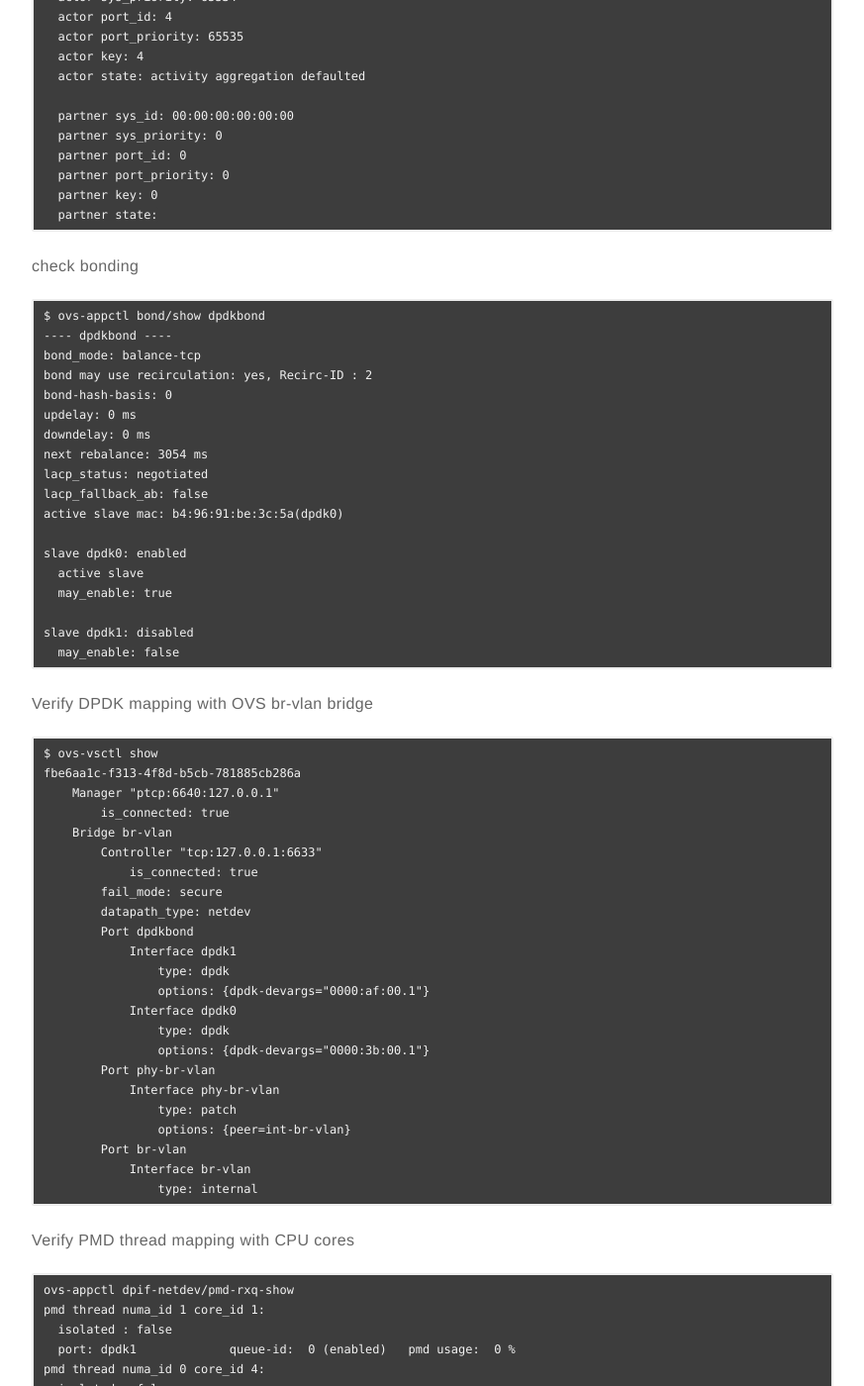
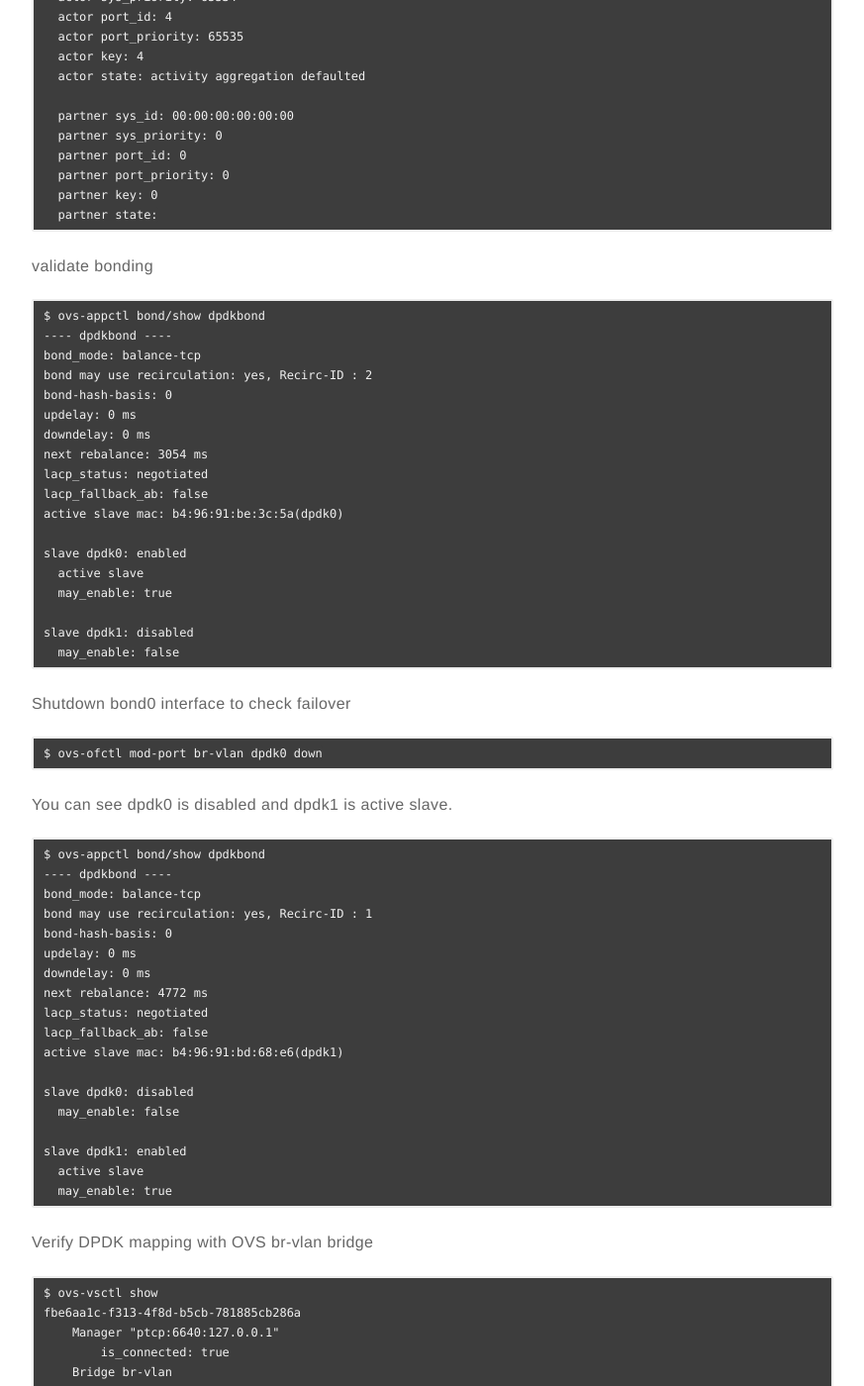
Before and after one commit to satishdotpatel/satishdotpatel.github.io, a Jekyll site: the page built from _posts/2021-10-22-openstack-dpdk-with-intel-x550-nic-part1.markdown, in a window 1280 px wide and 1400 px high, scrolled down 5181 px. Shown: the whole window at 99% size, without its empty margins (203-1076 px from the left). Built offline with Jekyll 4.4.1, drawn with Linux system fonts in a browser that asks for light colours; comment, search, counter and statistics services are not loaded.

Commit message:
updating openstack-dpdk-with-intel-x550-nic-part1

````diff
--- a/_posts/2021-10-22-openstack-dpdk-with-intel-x550-nic-part1.markdown
+++ b/_posts/2021-10-22-openstack-dpdk-with-intel-x550-nic-part1.markdown
@@ -267,7 +267,7 @@ slave: dpdk1: defaulted detached
   partner state:
 ```
 
-check bonding
+validate bonding
 
 ```
 $ ovs-appctl bond/show dpdkbond
@@ -288,6 +288,35 @@ slave dpdk0: enabled
 
 slave dpdk1: disabled
   may_enable: false
+```
+
+Shutdown bond0 interface to check failover
+
+```
+$ ovs-ofctl mod-port br-vlan dpdk0 down
+```
+
+You can see dpdk0 is disabled and dpdk1 is active slave.
+
+```
+$ ovs-appctl bond/show dpdkbond
+---- dpdkbond ----
+bond_mode: balance-tcp
+bond may use recirculation: yes, Recirc-ID : 1
+bond-hash-basis: 0
+updelay: 0 ms
+downdelay: 0 ms
+next rebalance: 4772 ms
+lacp_status: negotiated
+lacp_fallback_ab: false
+active slave mac: b4:96:91:bd:68:e6(dpdk1)
+
+slave dpdk0: disabled
+  may_enable: false
+
+slave dpdk1: enabled
+  active slave
+  may_enable: true
 ```
 
 Verify DPDK mapping with OVS br-vlan bridge
````
